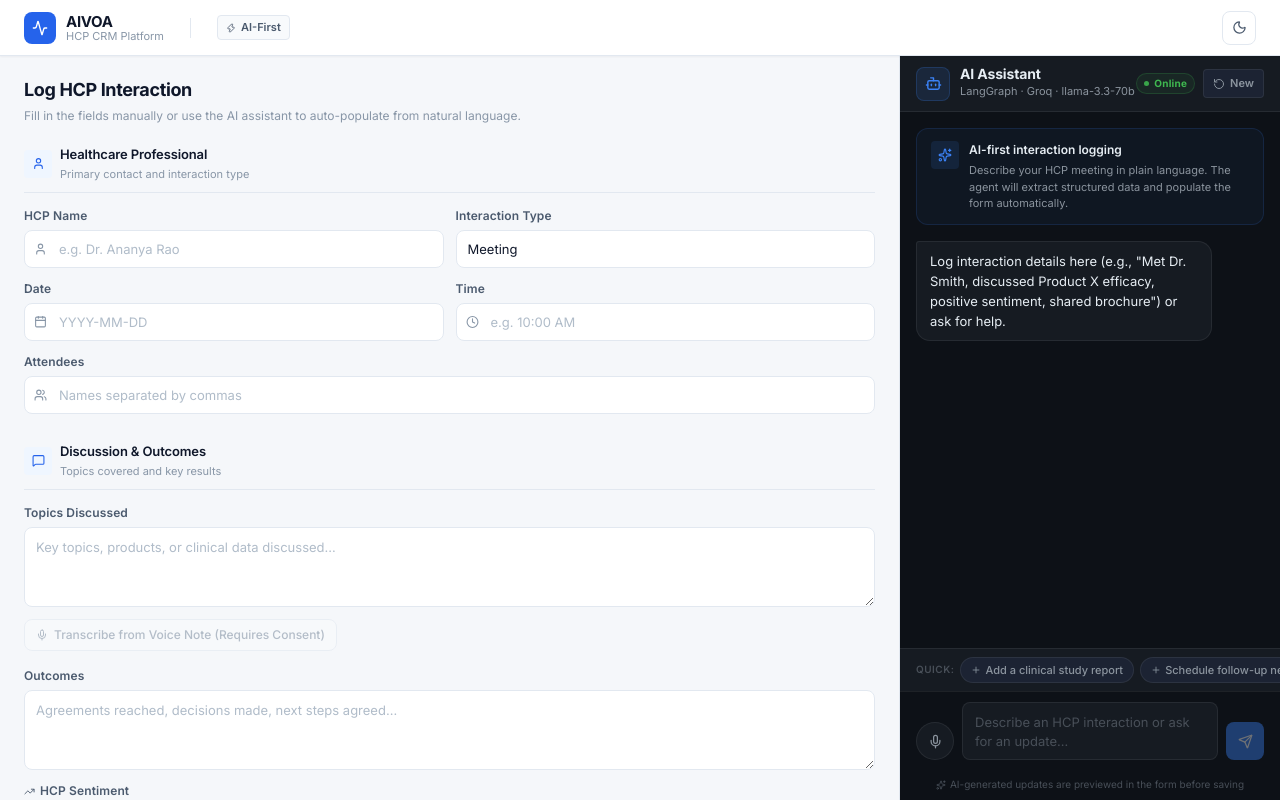
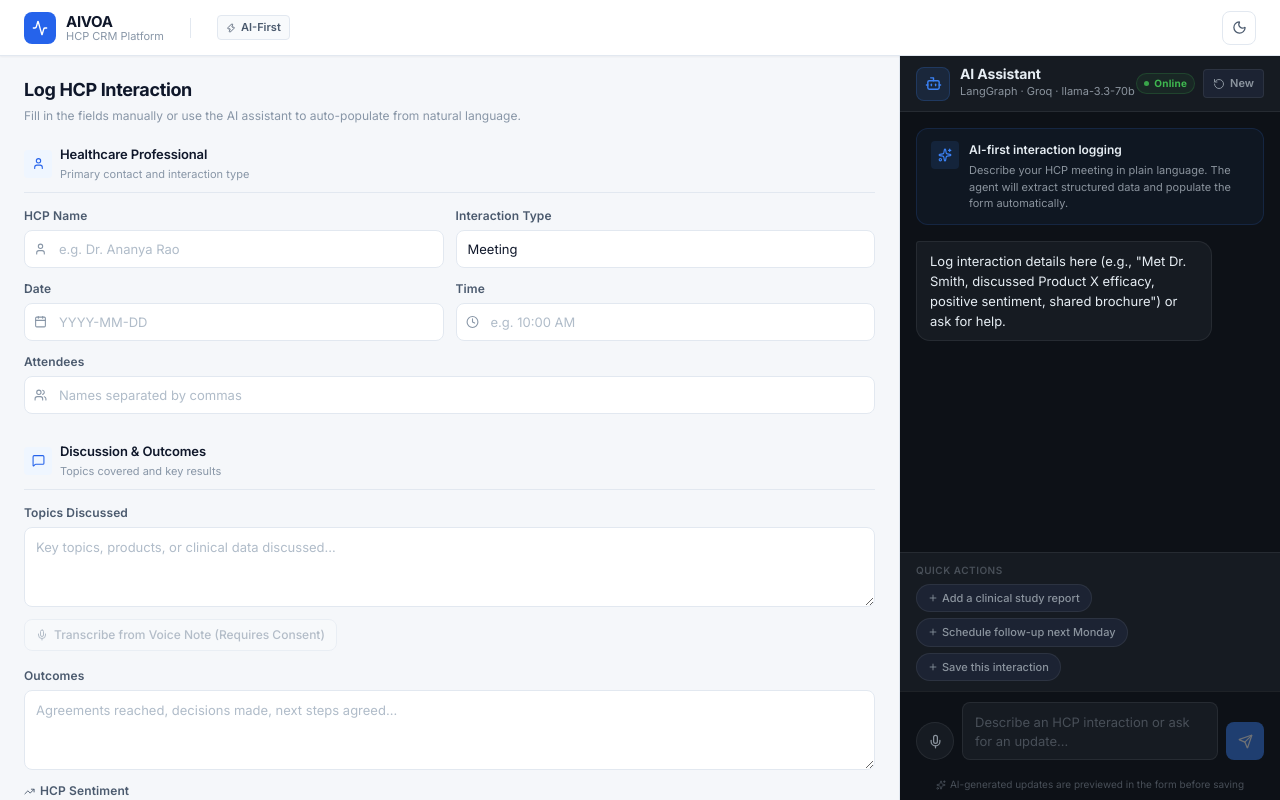
Before and after one commit to shxam69/AIVOA-AI-First-HCP-CRM, a React app in the folder frontend/: page / in a window 1280 px wide. Built offline with nearby package versions, Linux system fonts and the light colour scheme; no server answers; the HTML template or start-up script is replaced by a standard one.

Commit message:
fix: quick actions wrap to multiple rows so all buttons are always visible

```diff
--- a/frontend/src/components/AIAssistant.jsx
+++ b/frontend/src/components/AIAssistant.jsx
@@ -195,7 +195,8 @@ export default function AIAssistant() {
 
       {/* Quick Actions */}
       <div className="quick-actions">
-        <span className="quick-actions-label">Quick:</span>
+        <span className="quick-actions-label">Quick actions</span>
+        <div className="quick-actions-list">
           {QUICK_ACTIONS.map((q) => (
             <button
               key={q}
@@ -208,6 +209,7 @@ export default function AIAssistant() {
               {q}
             </button>
           ))}
+        </div>
       </div>
 
       {voiceErr && (
--- a/frontend/src/index.css
+++ b/frontend/src/index.css
@@ -820,15 +820,12 @@ a { color: var(--accent); text-decoration: none; }
 .quick-actions {
   flex: 0 0 auto;
   display: flex;
-  align-items: center;
+  flex-direction: column;
   gap: 6px;
-  padding: 8px 16px;
+  padding: 10px 16px;
   border-top: 1px solid var(--chat-border);
   background: var(--chat-surface);
-  overflow-x: auto;
-  scrollbar-width: none;
 }
-.quick-actions::-webkit-scrollbar { display: none; }
 
 .quick-actions-label {
   font-size: 10px;
@@ -836,15 +833,19 @@ a { color: var(--accent); text-decoration: none; }
   color: var(--chat-text-3);
   text-transform: uppercase;
   letter-spacing: 0.05em;
-  white-space: nowrap;
-  flex-shrink: 0;
+}
+
+.quick-actions-list {
+  display: flex;
+  flex-wrap: wrap;
+  gap: 6px;
 }
 
 .quick-btn {
   display: inline-flex;
   align-items: center;
   gap: 4px;
-  padding: 4px 10px;
+  padding: 5px 11px;
   border: 1px solid var(--chat-border);
   border-radius: 999px;
   font-size: 11px;
@@ -852,7 +853,6 @@ a { color: var(--accent); text-decoration: none; }
   color: var(--chat-text-2);
   background: var(--chat-surface-2);
   white-space: nowrap;
-  flex-shrink: 0;
   transition: all var(--transition);
 }
 .quick-btn:hover:not(:disabled) {
```
Lines whose indentation alone changed are shown as unchanged.
